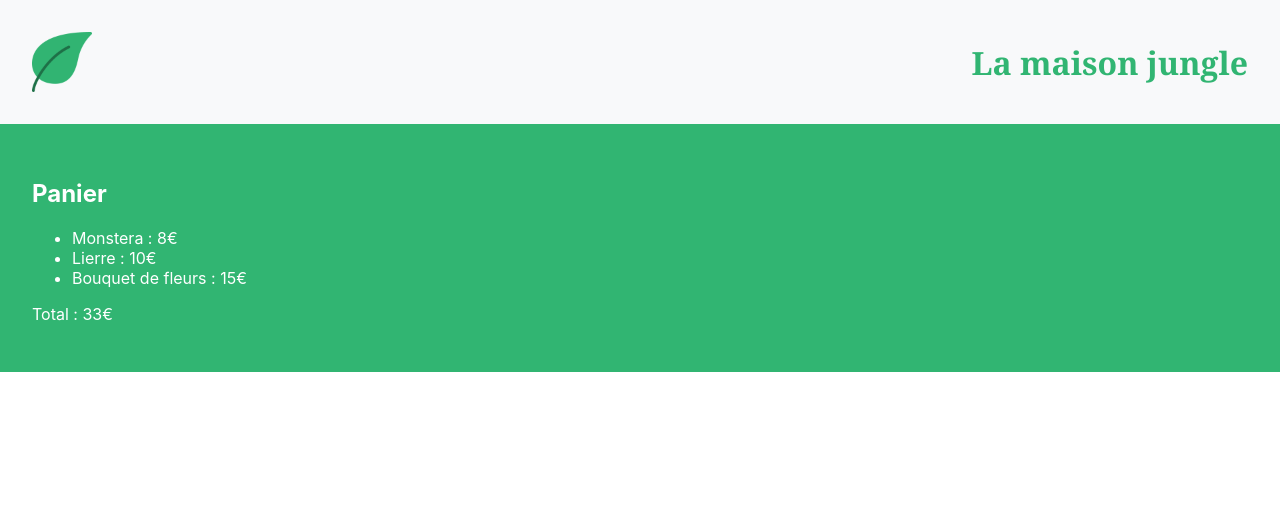
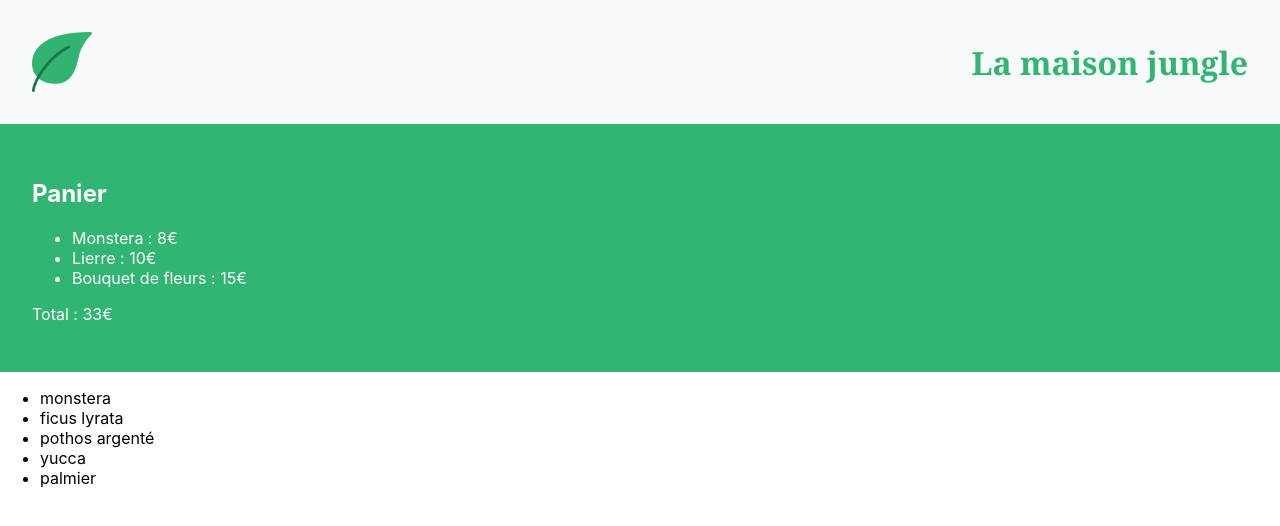
Before and after one commit to Daeliora/P5_la-maison-jungle, a React (Vite) app: page / in a window 1280 px wide. Shown: the top 526 px of the page. Built offline with nearby package versions, Linux system fonts and the light colour scheme.

Commit message:
Créa ShoppinList.jsx + appel dans App

```diff
--- a/src/App.jsx
+++ b/src/App.jsx
@@ -1,11 +1,13 @@
 import Banner from './components/Banner'
 import Cart from './components/Cart'
+import ShoppingList from './components/ShoppingList'
 
 const App = () => {
     return (
       <>
         <Banner />
         <Cart />
+        <ShoppingList />
       </>
   )
 }
--- /dev/null
+++ b/src/components/ShoppingList.jsx
@@ -0,0 +1,19 @@
+const plantList = [
+  'monstera',
+  'ficus lyrata',
+  'pothos argenté',
+  'yucca',
+  'palmier'
+]
+
+const ShoppingList = () => {
+  return (
+    <ul>
+      {plantList.map((plant, index) => (
+        <li key={`${plant}-${index}`}>{plant}</li>
+      ))}
+    </ul>
+  )
+}
+
+export default ShoppingList
```
